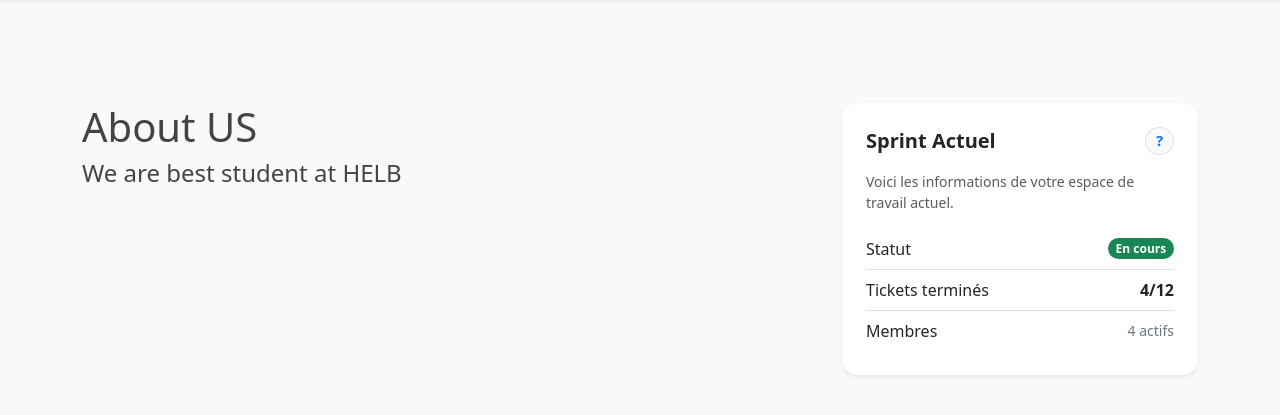
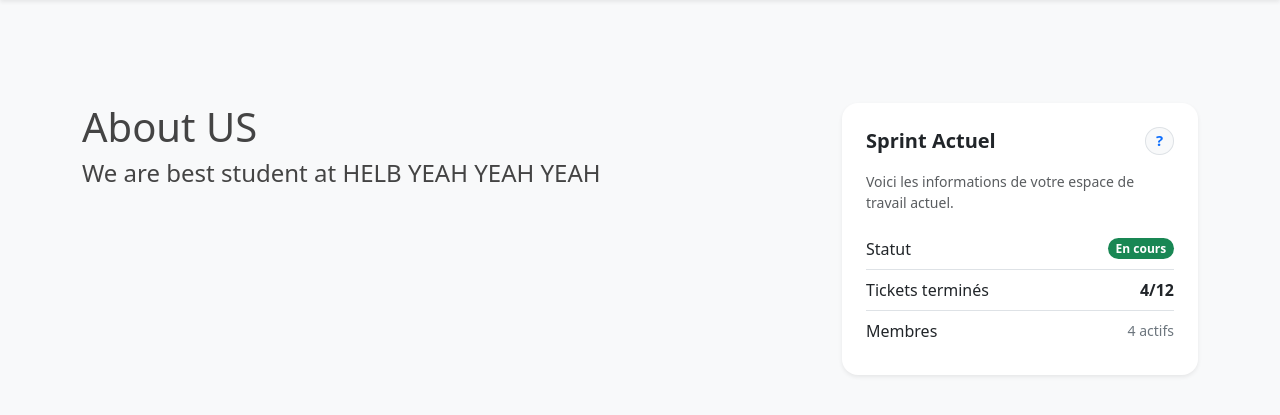
Before and after one commit to Yanekiii/JIRA, a Django app: page /about/ in a window 1280 px wide. Shown: the part 57-472 px from the top of the page. Run offline with Django 3.2, Linux system fonts and the light colour scheme.

Commit message:
Update about page text

```diff
--- a/ProjectJira-main/django_project/blog/templates/blog/about.html
+++ b/ProjectJira-main/django_project/blog/templates/blog/about.html
@@ -1,5 +1,5 @@
 {% extends "blog/base.html" %}
 {% block content %}
     <h1>About US</h1>
-    <h4>We are best student at HELB</h4>
+    <h4>We are best student at HELB YEAH YEAH YEAH </h4>
 {% endblock content %}
```
Also changed, not shown: 2 other files.
